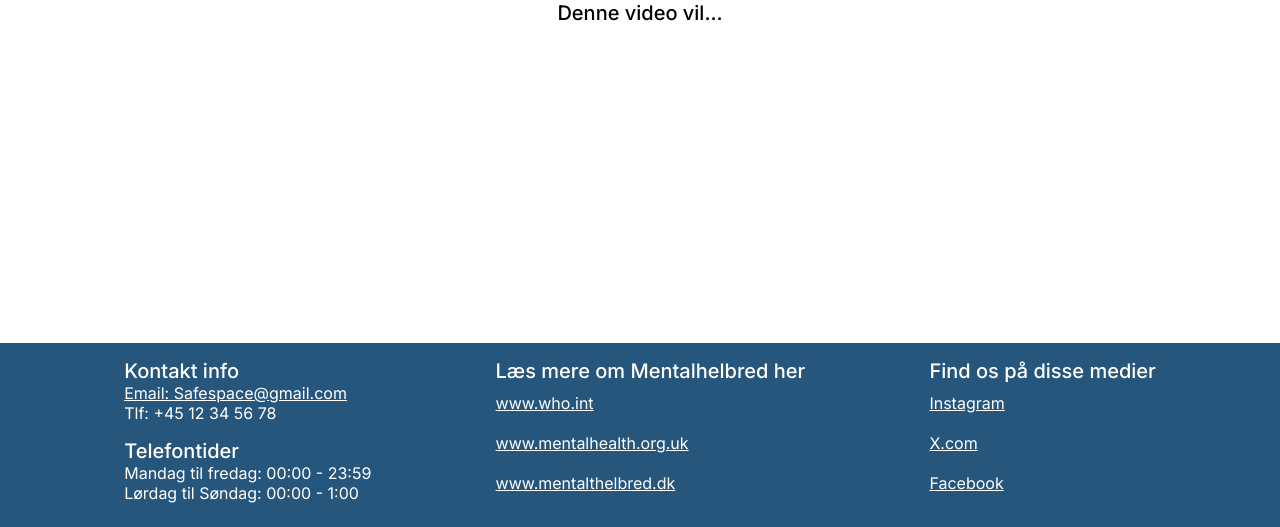
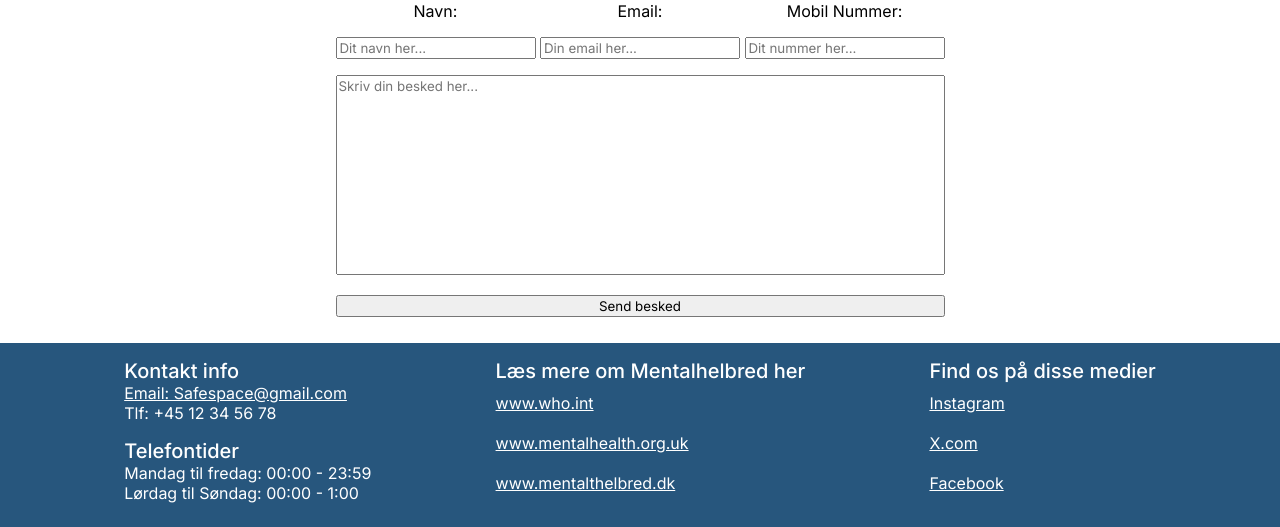
Before and after one commit to Dmoniatrix/Projekt-2-VS, a plain HTML site: page kontakt.html in a window 1280 px wide. Shown: the part 273-800 px from the top of the page. Drawn offline with Linux system fonts and the light colour scheme; a web font is replaced by a local one.

Commit message:
prototype Af kontakt formular, er skabt, mangler formatting og design.
hækler med problem i footeren, hvor den ikke bliver på bunden af websiden, selv om det er en footer

```diff
--- a/CSS/style.css
+++ b/CSS/style.css
@@ -106,3 +106,26 @@ h2 {
     footer section h2 {
         margin: 1rem 0 0 0;
     }
+
+    /* kontakt formular stylizing neden under */
+    .kontaktform {
+        display: inline-flex;
+        flex-direction: column;
+        gap: 1rem;
+
+    }
+
+    .kontaktform label{
+        display: inline-flex;
+        flex-direction: column;
+        gap: 1rem;
+
+    }
+
+    textarea {
+    width: 100%;
+    min-height: 200px;
+    resize: none;
+    overflow: hidden;
+    box-sizing: border-box;
+    }
--- a/kontakt.html
+++ b/kontakt.html
@@ -5,6 +5,7 @@
     <meta name="viewport" content="width=device-width, initial-scale=1.0">
     <link rel="stylesheet" href="/CSS/style.css">
     <script src="https://kit.fontawesome.com/bcda92eb0e.js" crossorigin="anonymous"></script>
+    <link rel="icon" type="image/x-icon" href="/img/Untitled-1.png">
     <title>Kontakt os</title>
 </head>
 <body>
@@ -24,8 +25,21 @@
     </header>
     <main>
         <center>
-            <h1>Lær dig selv at kende</h1>
-            <h2>Denne video vil...</h2>
+            <h1>Kontakt os her</h1>
+            <h2></h2>
+            <form class="kontaktform">
+                <section>
+                    <label for="name">Navn:<input class="userinfo" type="text" id="name" name="name" placeholder="Dit navn her..."></label>
+                    <label for="email">Email:<input class="userinfo" type="email" id="email" name="email" placeholder="Din email her..."></label>
+                    <label for="phone">Mobil Nummer:<input class="userinfo" type="tel" id="phone" name="phone" placeholder="Dit nummer her..."></label>
+                </section>
+                <section>
+                    <textarea id="besked" name="besked" placeholder="Skriv din besked her..."></textarea>
+                </section>
+
+                <button type="submit">Send besked</button>
+
+            </form>
         </center>
     </main>
     <footer>
```
Also changed, not shown: hjaelp.html (+1 -0 lines), index.html (+1 -0 lines), information.html (+1 -0 lines).
